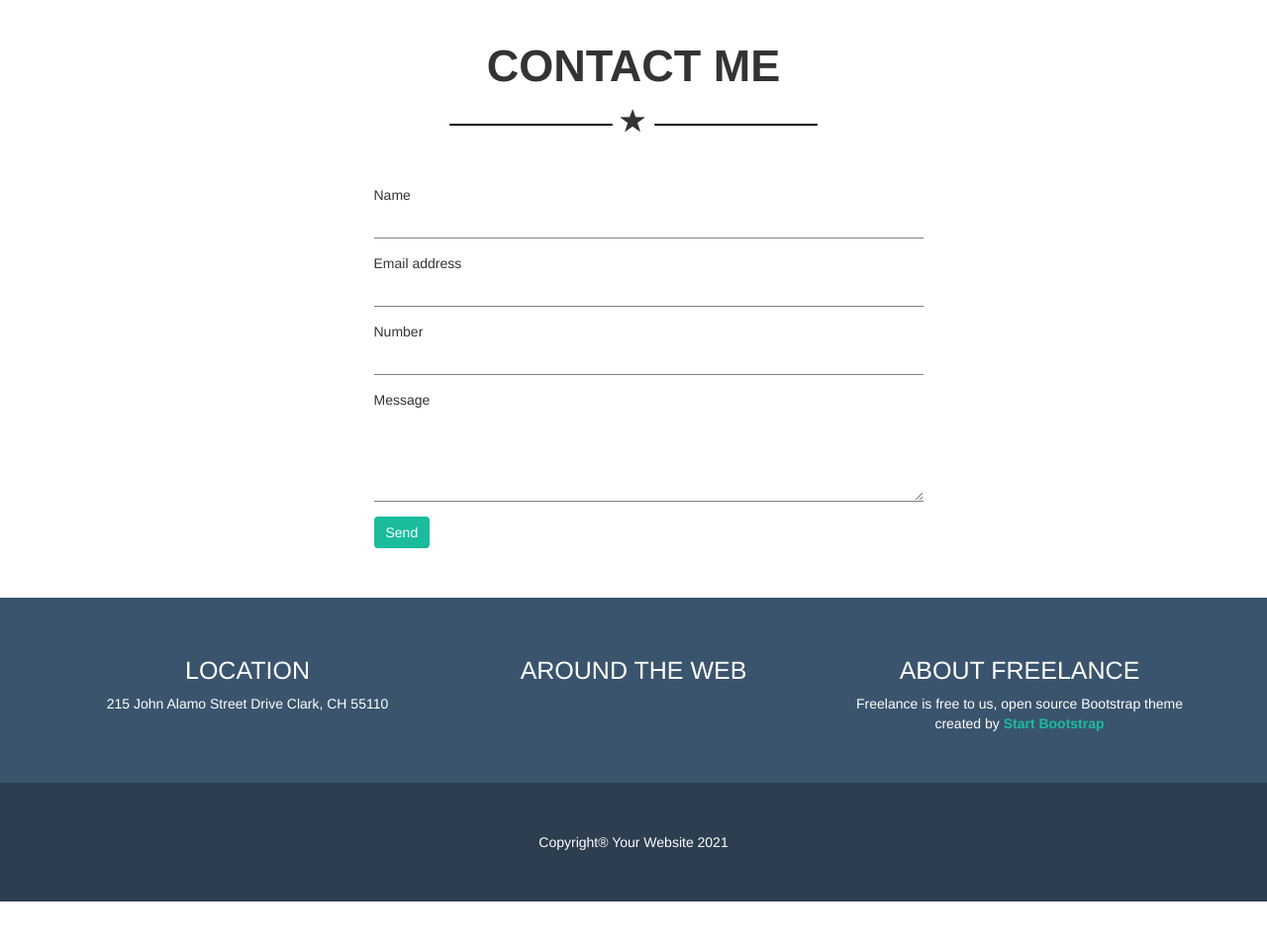
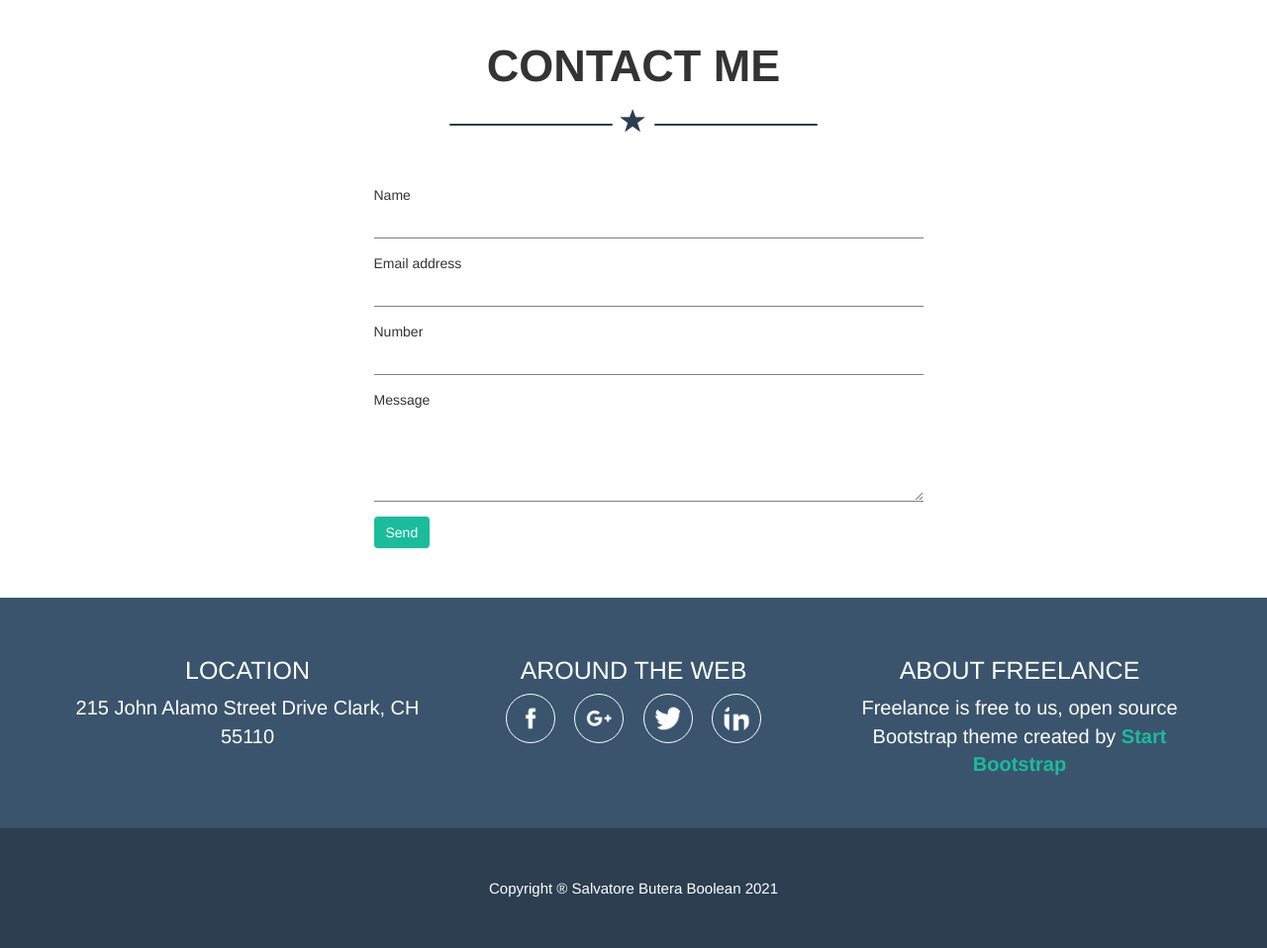
Before and after one commit to SalvatoreB98/html-css-bootstrap-freelancer, a plain HTML site: page index.html in a window 1280 px wide. Shown: the part 1760-2718 px from the top of the page at 99% size. Before the commit the page ends 2671 px from the top, so only its background shows below. Drawn offline with nearby package versions, Linux system fonts and the light colour scheme.

Commit message:
link icon update

```diff
--- a/index.html
+++ b/index.html
@@ -152,7 +152,10 @@
                     <div class="col-xs-12 col-md-4">
                         <h4>AROUND THE WEB</h4>
                         <div class="icon-container">
-
+                            <a href="#"><img src="img/facebook-icon.png" alt="facebook-icon" class="img-circle"></a>
+                            <a href="#"><img src="img/40-google-plus-3-512.png" alt="google-plus-icon" class="img-circle"></a>
+                            <a href="#"><img src="img/twitter.png" alt="twitter-icon" class="img-circle"></a>
+                            <a href="#"><img src="img/linkedin.png" alt="linkedin icon" class="img-circle"></a>
                         </div>
                     </div>
                     <div class="col-xs-12 col-md-4">
@@ -163,7 +166,7 @@
             </div>
         </div>
         <div class="footer-bottom">
-            Copyright® Your Website 2021
+            Copyright ® Salvatore Butera Boolean 2021
         </div>
     </footer>
 </body>
--- a/style.css
+++ b/style.css
@@ -1,5 +1,6 @@
 /* SELETTORI DI TAG GLOBALI*/
 h2{
+    color: #333333;
     font-size: 45px;
     font-weight: 700;
 }
@@ -82,13 +83,14 @@ section {
 }
 .line{
     width: 33%;
-    border-top: 2px solid black;
+    border-top: 2px solid #2c3e50;
     border-radius: 2px;
 }
 .green-bg .line{
     border-top: 2px solid white;
 }
 .star{
+    color: #2c3e50;
     font-size: 25px;
     padding: 0 5px;
     transform: translateY(7px);
@@ -122,10 +124,12 @@ section {
 .about h2 {
 	color: white;
 }
+/* CONTACT ME */
 .contact-me h2 {
 	text-align: center;
 }
 
+/* FOOTER */
 footer {
     text-align: center;
 	color: white;
@@ -135,11 +139,22 @@ footer {
     padding: 50px 0px;
 	background-color: #3a546d;
 }
-
 .footer-bottom {
+    font-size: 15px;
     padding: 50px 0px;
 	background-color: #2c3e50;
 	text-align: center;
+}
+footer address, footer div{
+    font-size: 20px;
+}
+.icon-container img{
+    padding: 10px ;
+    width: 50px;
+    border: 1px solid white;
+}
+.icon-container a{
+    padding: 0px 7px;
 }
 /* ABOUT */
 .green-bg p{
```
